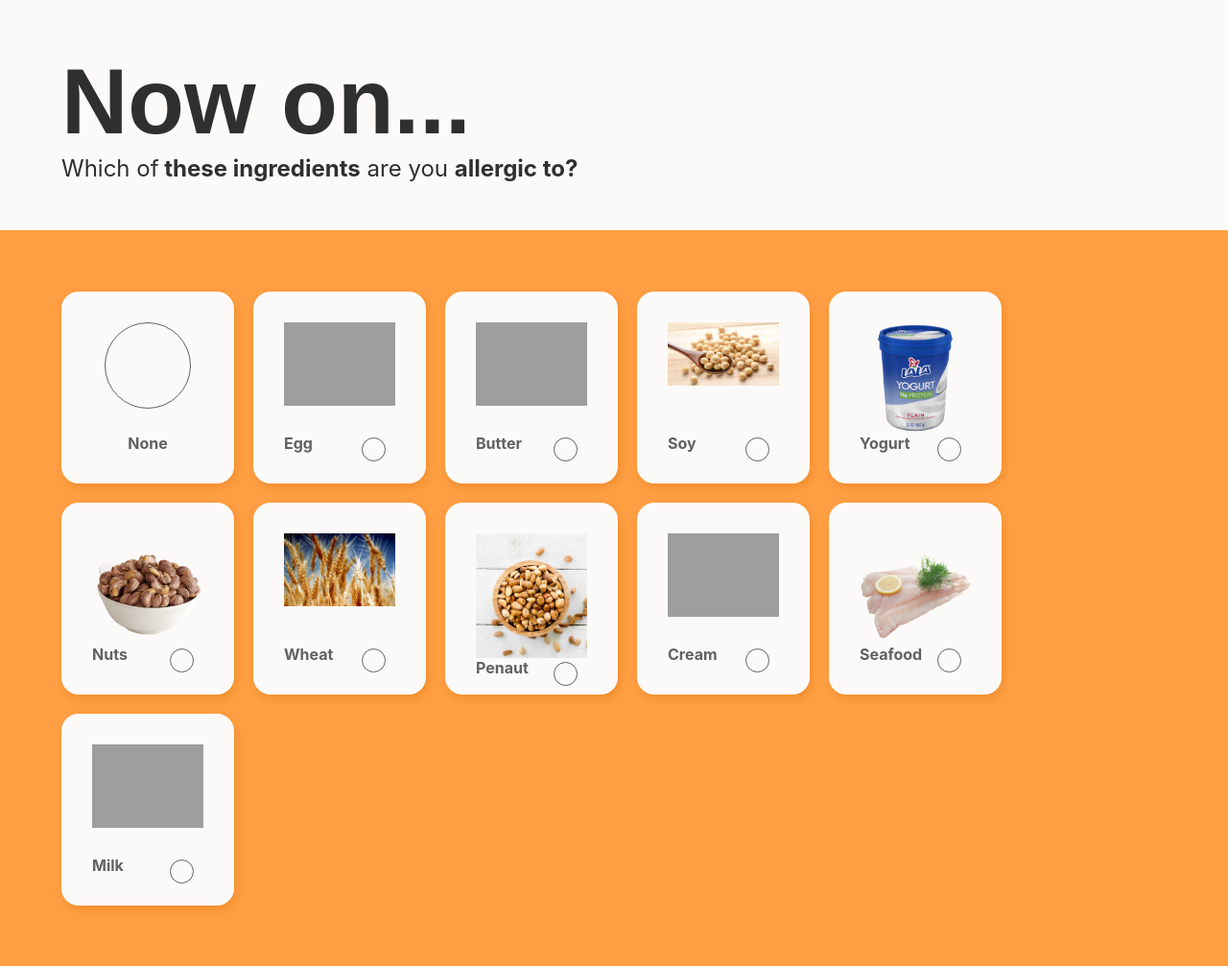
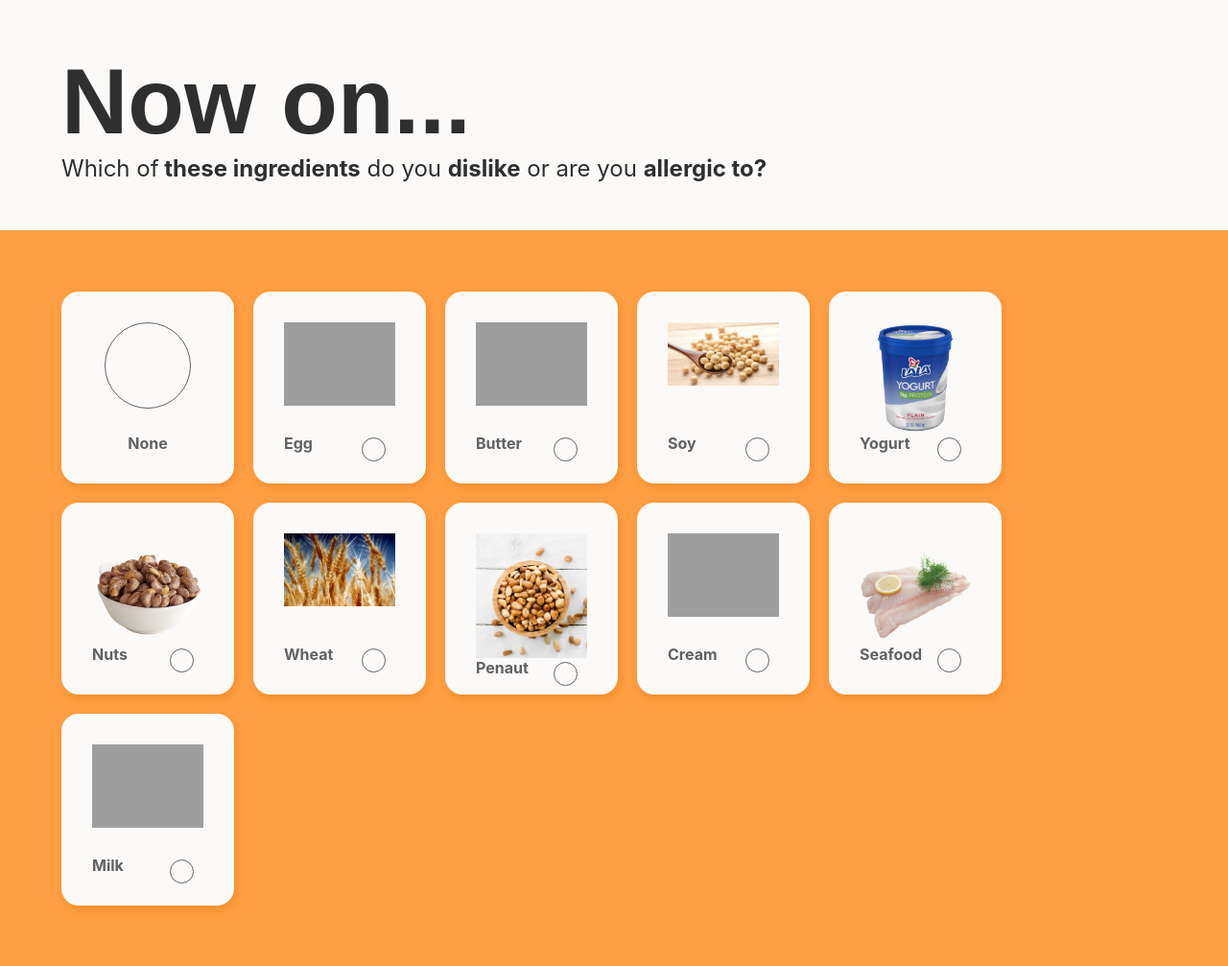
Before and after one commit to Isaroru/Proyecto_final_sti, a Flask app: page /meals/allergies in a window 1280 px wide. Shown: the top 1007 px of the page at 96% size. Run offline with Flask 2, Linux system fonts and the light colour scheme; grey boxes are pictures that could not be loaded.

Commit message:
detalles

```diff
--- a/Back/static/css/hates.css
+++ b/Back/static/css/hates.css
@@ -36,6 +36,7 @@ p {
 }
 
 #btn {
+    background-color: #FCFAF8;
     padding: 2rem 7rem;
     display: flex;
     flex-direction: row;
--- a/Back/templates/allergies.html
+++ b/Back/templates/allergies.html
@@ -13,7 +13,7 @@
             <section id="header">
                 <h1>Now on...</h1>
                 <p>
-                    Which of<b> these ingredients</b> are you
+                    Which of<b> these ingredients</b> do you <b>dislike</b> or are you
                     <b> allergic to?</b>
                 </p>
             </section>
--- a/Back/templates/meals.html
+++ b/Back/templates/meals.html
@@ -12,7 +12,7 @@
             <section id="header">
                 <h1>Let’s start !</h1>
                 <p>Which of<b> these dishes</b> do you <b>like the most?</b></p>
-                <p> Please select four </p>
+                <p> Please select four! </p>
             </section>
 
             <section id="meal_cards">
```
